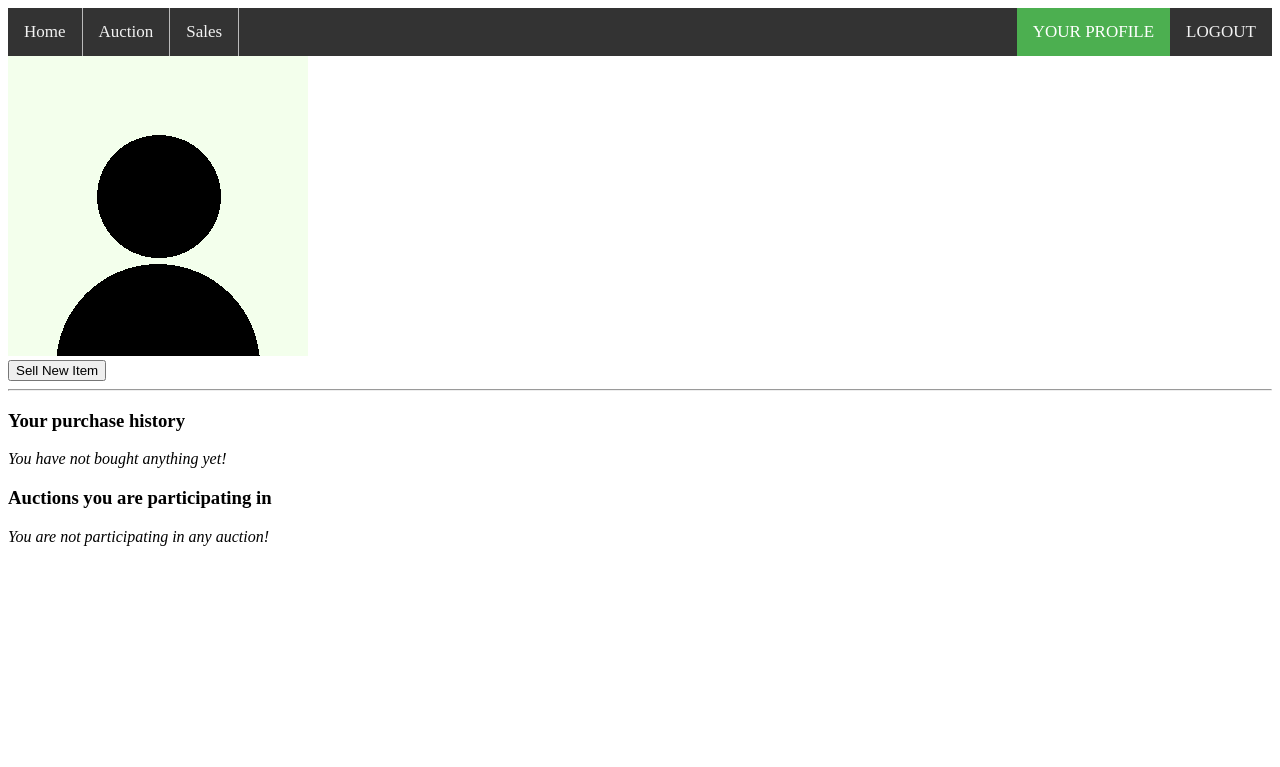
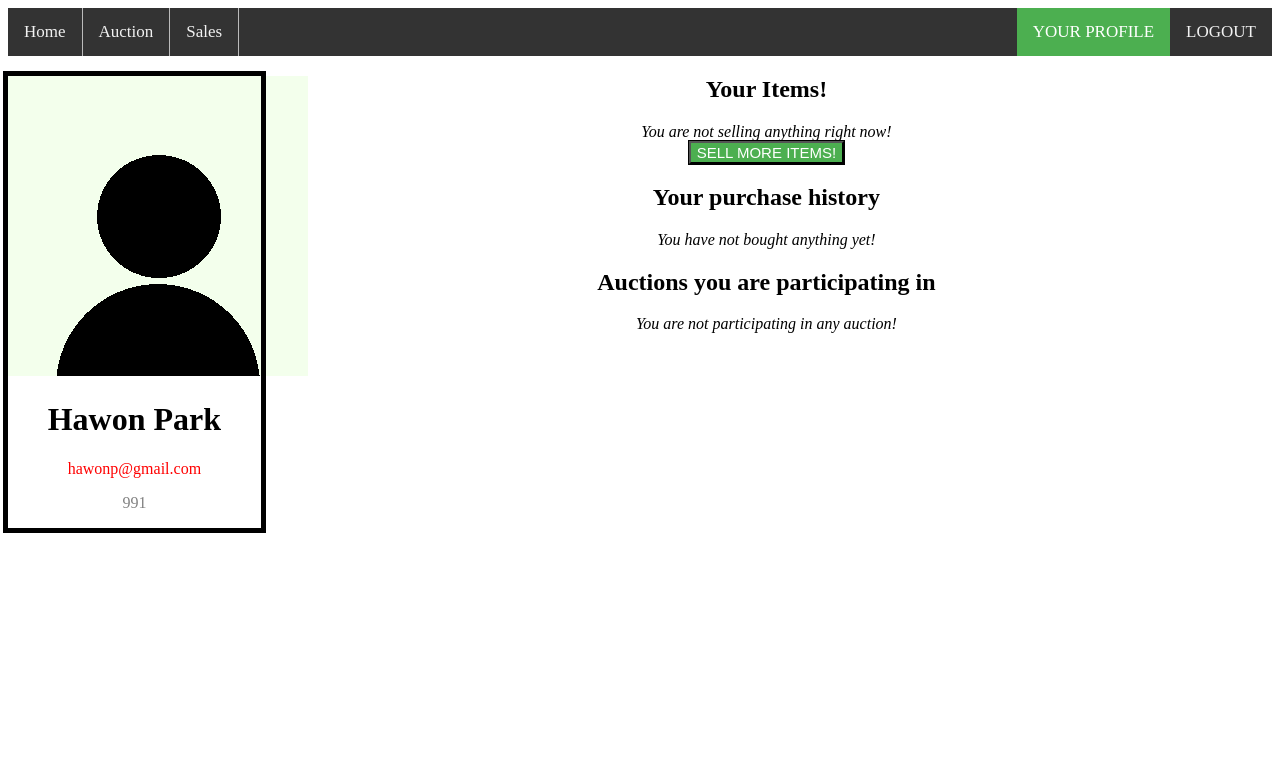
Before and after one commit to hawonp/Audiophile, a PHP site: page /user.php in a window 1280 px wide. Shown: the top 767 px of the page. Run offline with PHP 8.4, Linux system fonts and the light colour scheme; a user stored in the database is signed in; data comes from the database, SQL or seed files in the repository; both versions use the stored data as it was after the commit; tables that the repository leaves empty hold one stand-in row (values such as "Sample post").

Commit message:
update user page and implement adding new item

```diff
--- a/css/button.css
+++ b/css/button.css
@@ -15,9 +15,18 @@
 }
 
 .button_return {
-  background-color: blue;
+  background-color: #4CAF50;
   color: white;
-  font-size: 20px;
+  font-size: 17px;
   /* width: 60px;
   height: 30px; */
 }
+
+.button_sell {
+  background-color: #4CAF50;
+  color: white;
+  font-size: 15px;
+  outline: 1px solid black;
+  /* width: 60px;
+  height: 30px; */
+}
--- a/css/login.css
+++ b/css/login.css
@@ -1,7 +1,3 @@
-/* .login p {
-  text-align: center;
-} */
-
 .login {
   text-align: center;
   float: auto;
--- a/css/styles.css
+++ b/css/styles.css
@@ -3,9 +3,6 @@
   background-color: #333;
   overflow: hidden;
   width: 100;
-  /* position: fixed; */
-  /* margin: 0; */
-  /* padding: 0; */
 }
 
 /* Style the links inside the navigation bar */
--- /dev/null
+++ b/css/user.css
@@ -0,0 +1,15 @@
+.profile {
+  text-align: center;
+  float: left;
+  outline: 5px solid black;
+  width: 20%;
+  height: 100%;
+}
+
+.email {
+  color: red;
+}
+
+.number{
+  color: gray;
+}
--- a/user.php
+++ b/user.php
@@ -2,7 +2,35 @@
   session_start();
   if(!isset($_SESSION['email'])){
     header("Location:Login.php");
-  }
+  } else {
+    $servername = "localhost";
+    $username = "user";
+    $password = "hey";
+    $dbname = "auction_db";
+
+    // Create connection
+    $conn = new mysqli($servername, $username, $password, $dbname);
+    // Check connection
+    if ($conn->connect_error) {
+      die("Connection failed: " . $conn->connect_error);
+    }
+
+    $myemail = $_SESSION['email'];
+
+    $sql = "SELECT * FROM User WHERE email = '$myemail'";
+    $result = mysqli_query($conn,$sql);
+    // $row = mysqli_fetch_array($result,MYSQLI_ASSOC);
+    // $count = mysqli_num_rows($result);
+
+    $row = $result->fetch_assoc();
+
+    // echo $row['first_name'];
+    $myfname = $row['first_name'];
+    $mylname = $row['last_name'];
+    $myemail = $row['email'];
+    $mypnum = $row['phone_num'];
+}
+
 ?>
 
 <!DOCTYPE html>
@@ -15,25 +43,13 @@
   <meta name="author" content="whatever">
 
   <link href="./css/styles.css" rel="stylesheet">
+  <link href="./css/user.css" rel="stylesheet">
+  <link href="./css/button.css" rel="stylesheet">
 
   <title>Your profile</title>
 </head>
 
 <body>
-  <!-- Accessing db -->
-  <?php
-    $servername = "localhost";
-    $username = "user";
-    $password = "hey";
-    $dbname = "auction_db";
-
-    // Create connection
-    $conn = new mysqli($servername, $username, $password, $dbname);
-    // Check connection
-    if ($conn->connect_error) {
-        die("Connection failed: " . $conn->connect_error);
-    }
-  ?>
   <!-- Navigation -->
   <div class="topnav">
     <a href="index.php">Home</a>
@@ -44,14 +60,18 @@
     <a class="rightAlignActive" href="user.php">YOUR PROFILE</a>
   </div>
 
+  <center>
   <!-- User info -->
-  <div>
+  <div class = "profile" >
     <img src="images/User_image.png" alt="User image">
-    <br>
-    <button onclick="window.location.href='/auction/sellItem.php'">Sell New Item</button>    <!-- <input type="reset" class="button_default" value = "Reset"> -->
+    <h1> <?php echo $myfname. " ". $mylname; ?> </h1>
+    <p class = "email"> <?php echo $myemail; ?> </p>
+
+    <p class = "number"> <?php echo $mypnum; ?> </p>
+
   </div>
   <!-- <hr> -->
-  <hr>
+  <!-- <hr> -->
   <!-- #TODO
   FOR  Joseph and Sue
   Make user's personal page
@@ -60,10 +80,34 @@
   the items that user bought
   User information-->
 
+  <!-- Your items -->
+  <div class = "selling">
+    <h2> Your Items!</h2>
+    <!-- retreiving data from db -->
+    <?php
+      $usr_email=$_SESSION['email'];
+      $sql = "SELECT i.iname, bs.stock FROM Item i JOIN (SELECT b.iid, b.stock FROM Sells b Where b.email=\"$usr_email\") bs ON bs.iid=i.iid";
+      $result = $conn->query($sql);
+
+      if ($result->num_rows > 0) {
+        echo "<table width=\"50%\"><tr><th align=\"left\">Item name</th><th align=\"right\">Stock</th></tr>";
+        // output data of each row
+        while($row = $result->fetch_assoc()) {
+          echo "<tr><td>".$row["iname"]."</td><td align=\"right\">".$row["stock"]."</td></tr>";
+        }
+        echo "</table>";
+      } else {
+        echo "<i>You are not selling anything right now!</i>";
+      }
+    ?>
+    <br>
+    <button class = "button_sell" onclick="window.location.href='/auction/sellItem.php'">SELL MORE ITEMS! </button>
+  </div>
+
   <!-- Purchase history-->
   <div class = "selling">
-    <h3> Your purchase history</h3>
-    <!-- retreiving data drom db -->
+    <h2> Your purchase history</h2>
+    <!-- retreiving data from db -->
     <?php
       $usr_email=$_SESSION['email'];
       $sql = "SELECT i.iname, bs.bdate FROM Item i JOIN (SELECT b.iid, b.bdate FROM Buys b Where b.email=\"$usr_email\") bs ON bs.iid=i.iid";
@@ -81,9 +125,10 @@
       }
     ?>
   </div>
+
   <!-- Auction history-->
   <div class = "selling">
-    <h3> Auctions you are participating in</h3>
+    <h2> Auctions you are participating in</h2>
     <?php
       $usr_email=$_SESSION['email'];
       $sql = "SELECT i.iname, a1.* FROM Item i JOIN (SELECT * FROM Auction a Where a.email=\"$usr_email\") a1 ON a1.iid=i.iid";
@@ -104,6 +149,7 @@
     ?>
   </div>
 
+  </center>
   <!-- FOOTER -->
   <div class="footer">
     <p>Copyright &copy; HaJoSue 2019</p>
```
Also changed, not shown: db.sql (+21 -17 lines), sellItem.php (+56 -1 lines).
